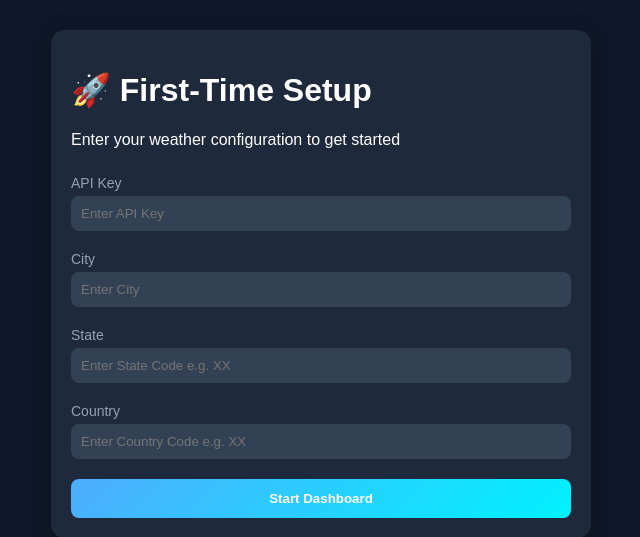
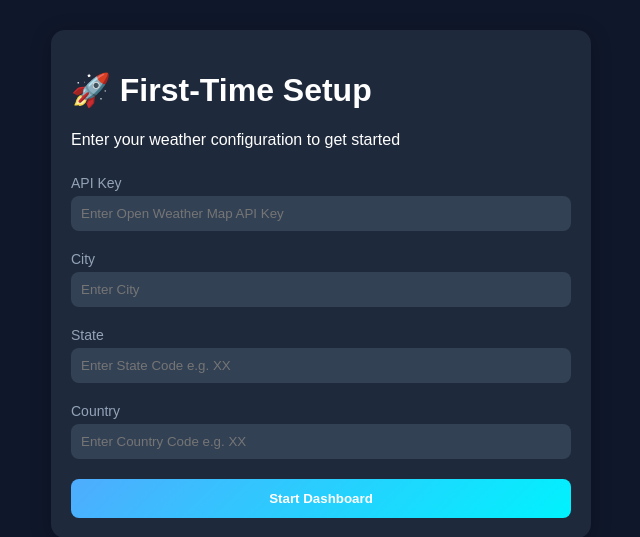
Before and after one commit to SnowFox4827/weather, a Flask app: page / in a window 1280 px wide. Shown: the top 537 px of the page, without its empty margins (319-959 px from the left). Run offline with Flask 3, Linux system fonts and the light colour scheme.

Commit message:
Edited placeholder for API Key

```diff
--- a/templates/setup.html
+++ b/templates/setup.html
@@ -16,7 +16,7 @@
         <form method="POST" action="/settings">
 
             <label>API Key</label>
-            <input type="text" name="api_key" placeholder="Enter API Key" required>
+            <input type="text" name="api_key" placeholder="Enter Open Weather Map API Key" required>
 
             <label>City</label>
             <input type="text" name="city" placeholder="Enter City" required>
```
